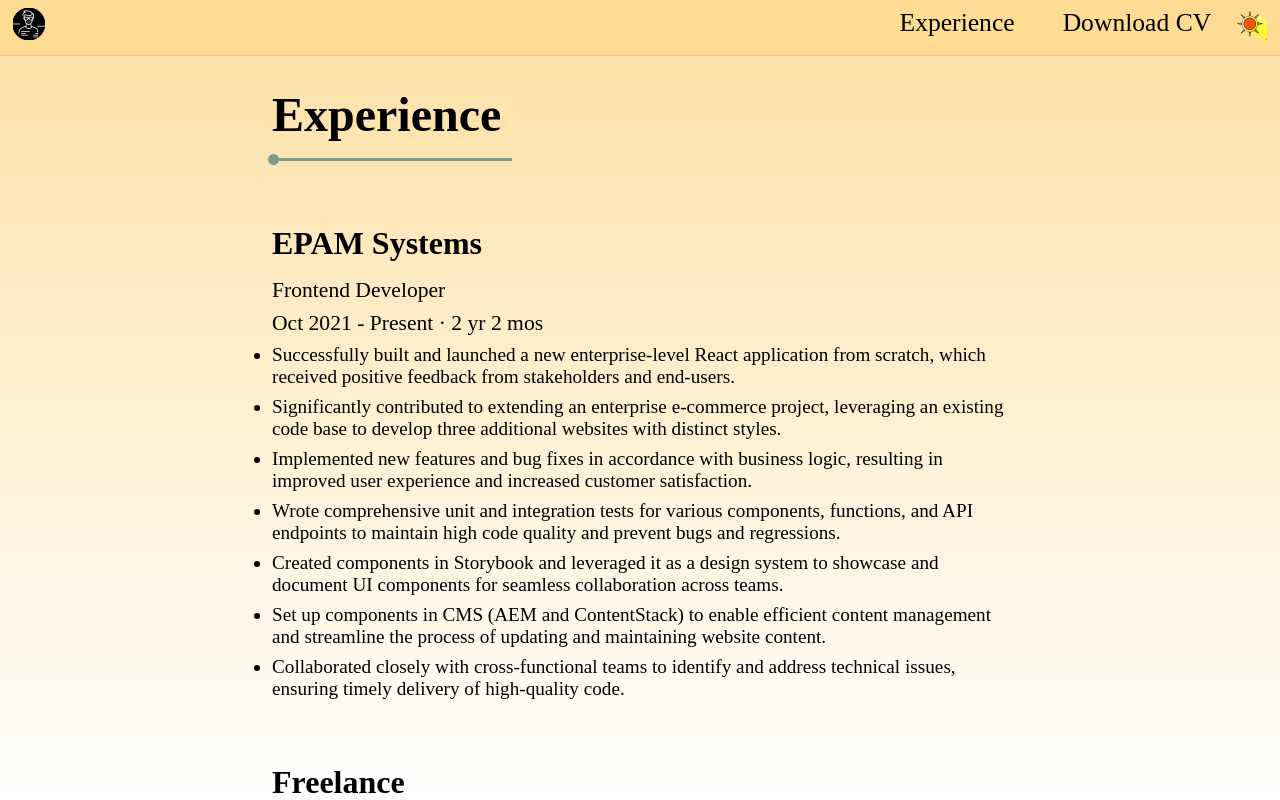
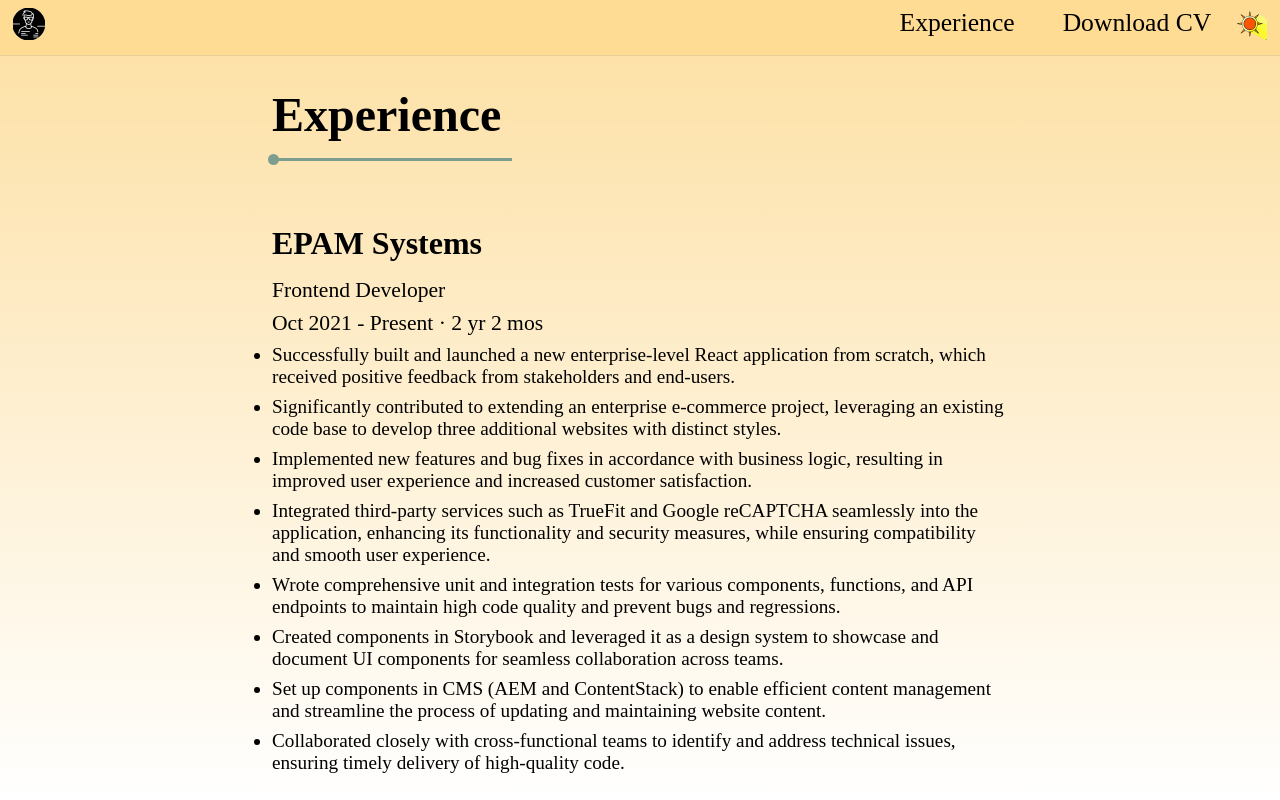
Before and after one commit to GlebShulga/privateApp, a Next.js app: page /experience in a window 1280 px wide. Built offline with nearby package versions, Linux system fonts and the light colour scheme.

Commit message:
update cv

```diff
--- a/src/components/main/main.tsx
+++ b/src/components/main/main.tsx
@@ -47,9 +47,7 @@ export const Main = (): JSX.Element => {
             which has significantly improved website navigation. My commitment
             to accessibility is strong, and I have conducted audits and
             adaptations for e-commerce platforms to ensure A11y compliance,
-            making websites more accessible for users with disabilities. I have
-            also used Tailwind to fix responsiveness issues, ensuring that
-            websites are fully functional across all devices.
+            making websites more accessible for users with disabilities.
           </p>{" "}
           <p>
             In addition to my front-end expertise, I have built robust and
--- a/src/pages/experience.tsx
+++ b/src/pages/experience.tsx
@@ -33,6 +33,12 @@ export default function Cv() {
           Implemented new features and bug fixes in accordance with business
           logic, resulting in improved user experience and increased customer
           satisfaction.
+        </li>
+        <li>
+          Integrated third-party services such as TrueFit and Google reCAPTCHA
+          seamlessly into the application, enhancing its functionality and
+          security measures, while ensuring compatibility and smooth user
+          experience.
         </li>
         <li>
           Wrote comprehensive unit and integration tests for various components,
```
Also changed, not shown: 1 other file (tests, documents, lock files or other folders).
